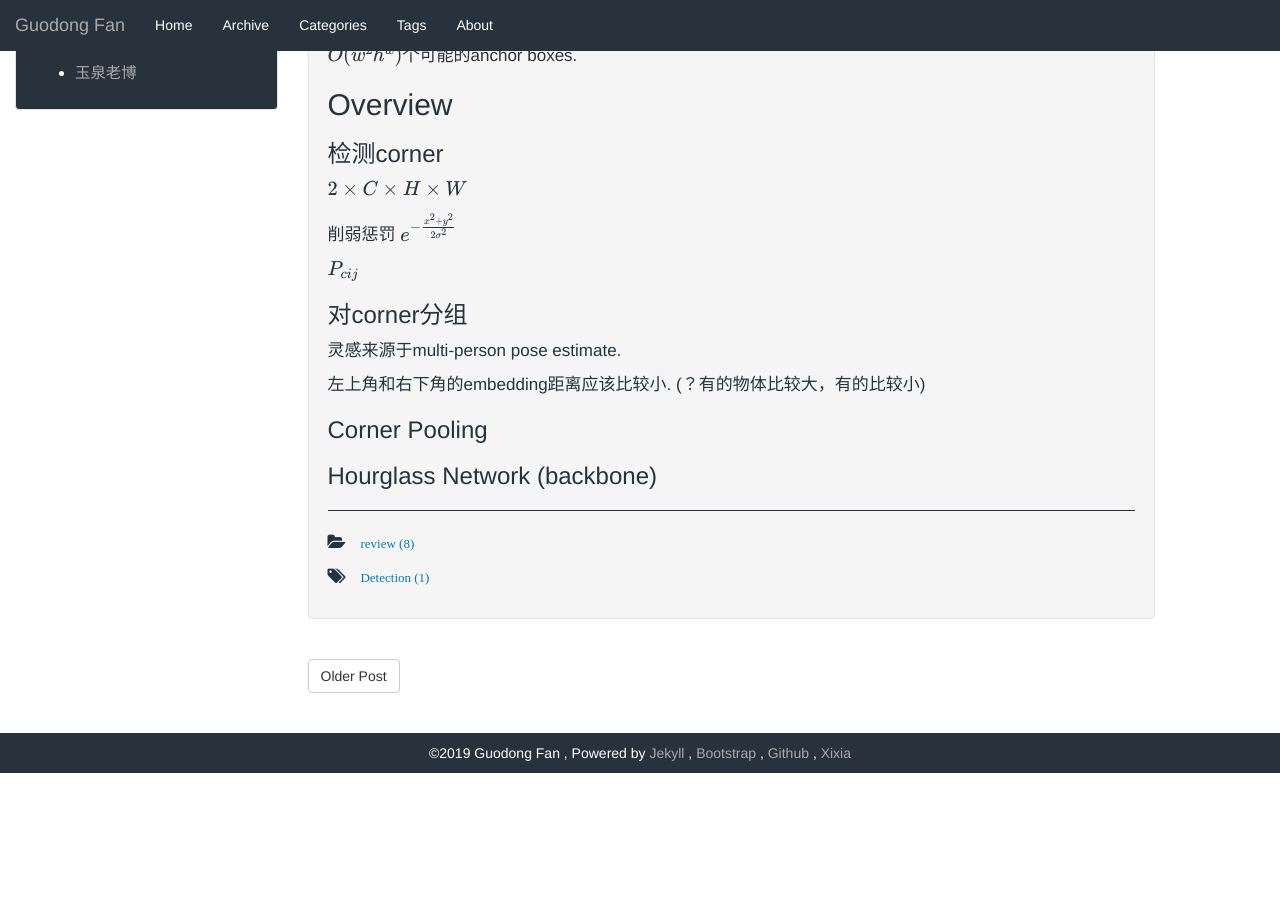
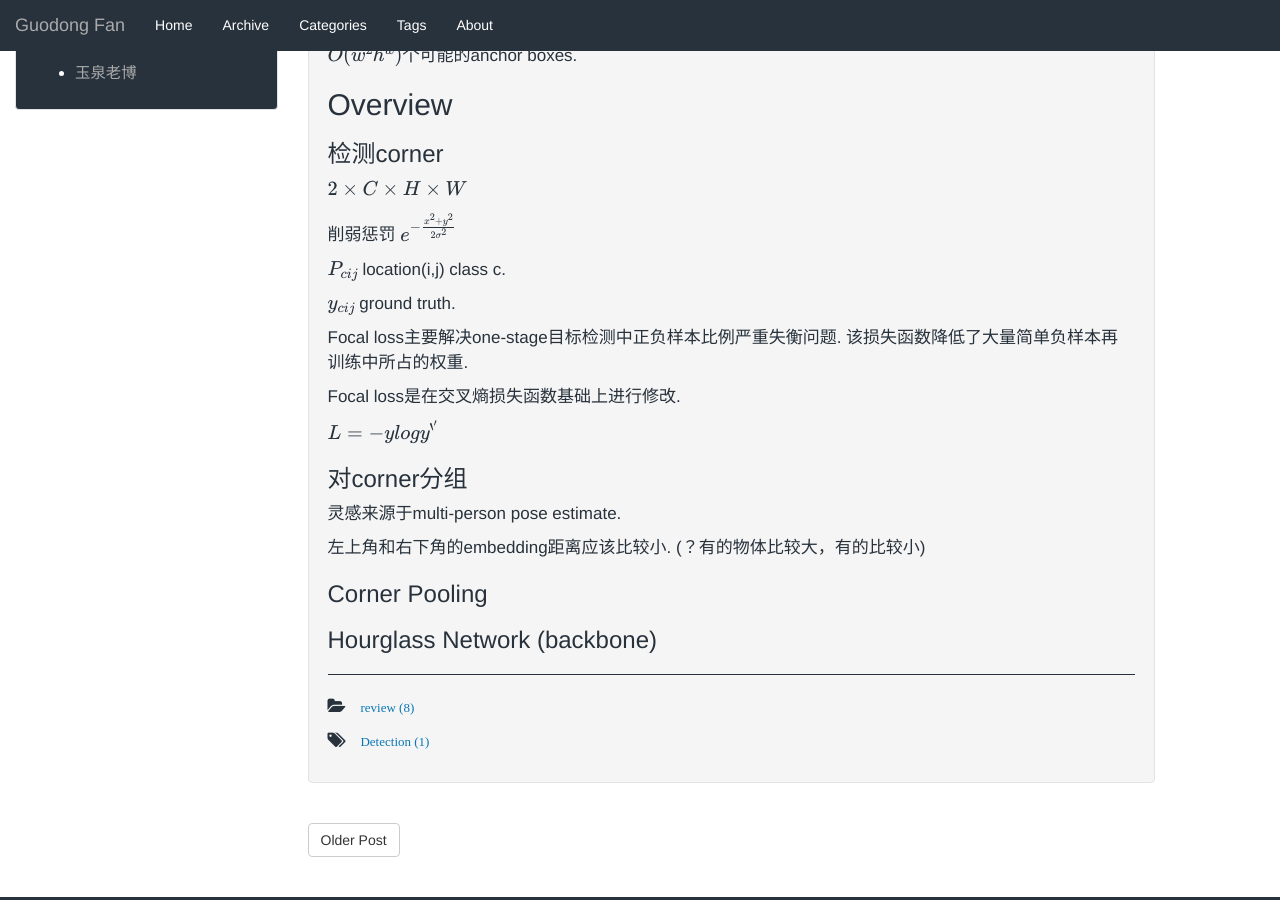
Before and after one commit to GuodongFan/GuodongFan.github.io, a Jekyll site: the page built from _posts/2019-08-12-CornerNet.md, in a window 1280 px wide and 900 px high, scrolled down 661 px. Built offline with Jekyll 4.4.1, drawn with Linux system fonts in a browser that asks for light colours; our own code applies the rules of GitHub Pages for plain Markdown files; formulas are drawn with MathJax 3; before the commit the page ends 1434 px from its top, so only the background shows below that.

Commit message:
Update 2019-08-12-CornerNet.md

```diff
--- a/_posts/2019-08-12-CornerNet.md
+++ b/_posts/2019-08-12-CornerNet.md
@@ -31,7 +31,15 @@ $2\times C\times H\times W$
 
 削弱惩罚 $e^{-\frac{x^2+y^2}{2\sigma ^2}}$
 
-$P_{cij}$
+$P_{cij}$  location(i,j) class c.
+
+$y_{cij}$ ground truth.
+
+Focal loss主要解决one-stage目标检测中正负样本比例严重失衡问题. 该损失函数降低了大量简单负样本再训练中所占的权重.
+
+Focal loss是在交叉熵损失函数基础上进行修改.
+
+$L=-ylogy^{''}$
 
 ### 对corner分组
 灵感来源于multi-person pose estimate.
```
